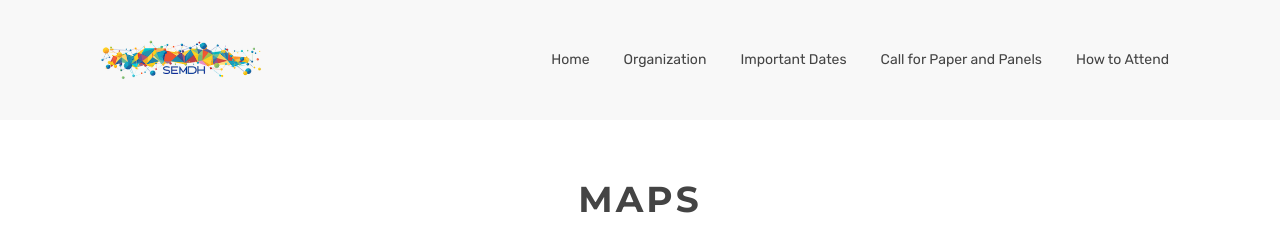
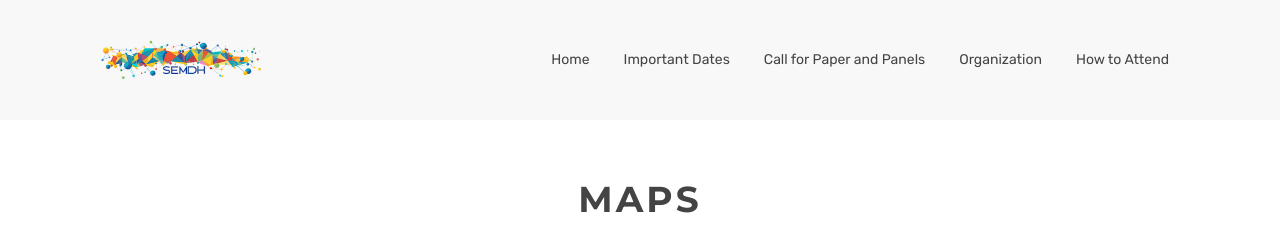
Before and after one commit to SemDH/semdh.github.io, a Jekyll site: the page built from maps.html, in a window 1280 px wide. Shown: the top 243 px of the page. Built offline with Jekyll 4.4.1, drawn with Linux system fonts in a browser that asks for light colours.

Commit message:
how to attend

```diff
--- a/_includes/themes/bootstrap/nav-bar.html
+++ b/_includes/themes/bootstrap/nav-bar.html
@@ -30,13 +30,13 @@
                       <a class="nav-link" href="index.html">Home</a>
                     </li>
                     <li class="nav-item">
-                      <a class="nav-link" href="organization.html">Organization</a>
-                    </li>
-                    <li class="nav-item">
                       <a class="nav-link" href="index#dates">Important Dates</a>
                     </li>
                     <li class="nav-item">
                       <a class="nav-link" href="index.html">Call for Paper and Panels</a>
+                    </li>
+                    <li class="nav-item">
+                      <a class="nav-link" href="organization.html">Organization</a>
                     </li>
                     <li class="nav-item">
                       <a class="nav-link" href="index#attend">How to Attend</a>
```
Also changed, not shown: index.html (+0 -23 lines).
